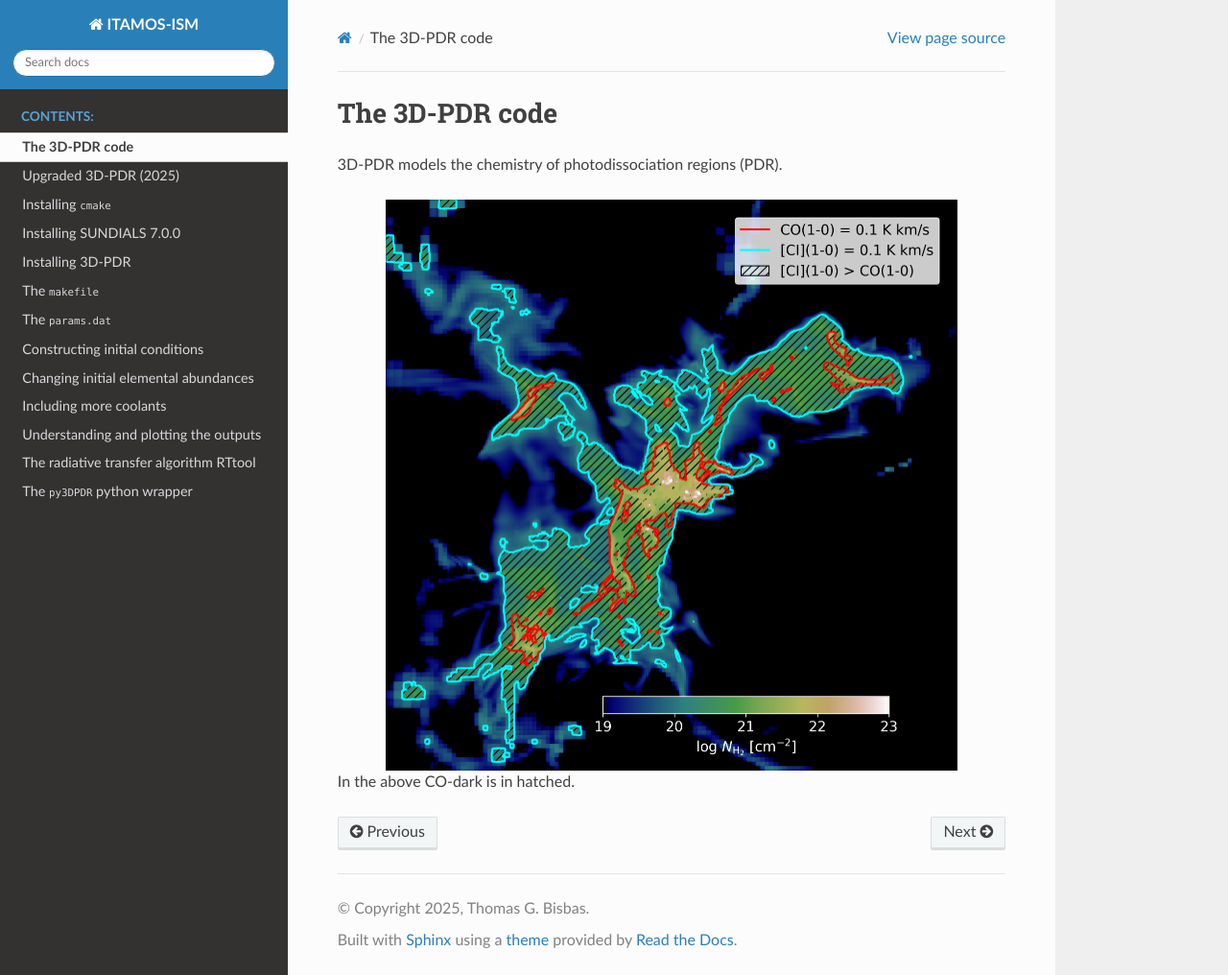
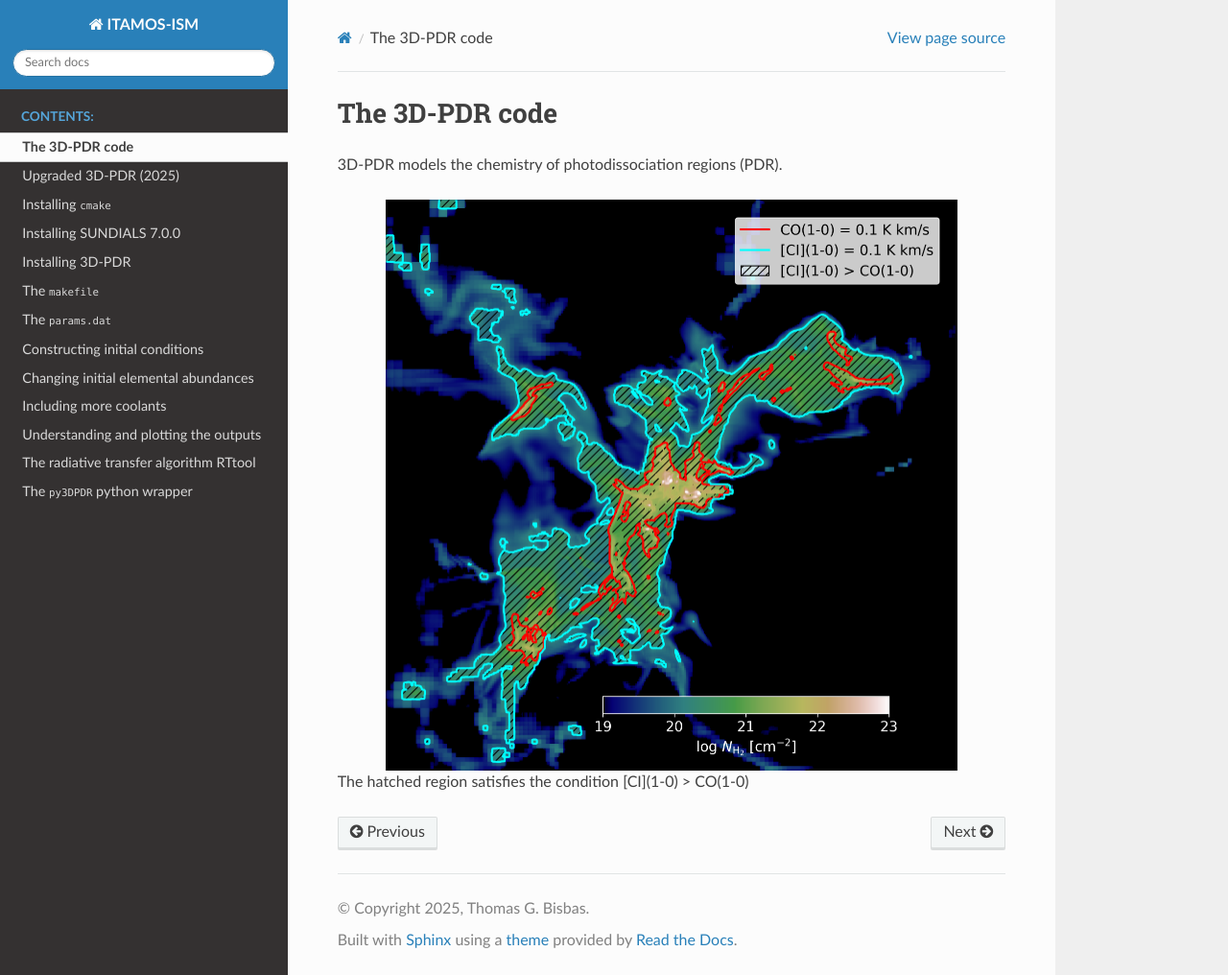
Before and after one commit to itamos-ism/3D-PDR-pblc, a Sphinx documentation site: the page built from docs/source/intro.rst, in a window 1280 px wide and 1016 px high. Shown: the whole window at 96% size. Built offline with Sphinx 7.4.7 and the Read the Docs theme 3.1.0, drawn with Linux system fonts in a browser that asks for light colours.

Commit message:
Update intro.rst

```diff
--- a/docs/source/intro.rst
+++ b/docs/source/intro.rst
@@ -8,4 +8,4 @@ The 3D-PDR code
    :scale: 25%
    :align: center
 
-In the above CO-dark is in hatched.
+The hatched region satisfies the condition [CI](1-0) > CO(1-0)
```
